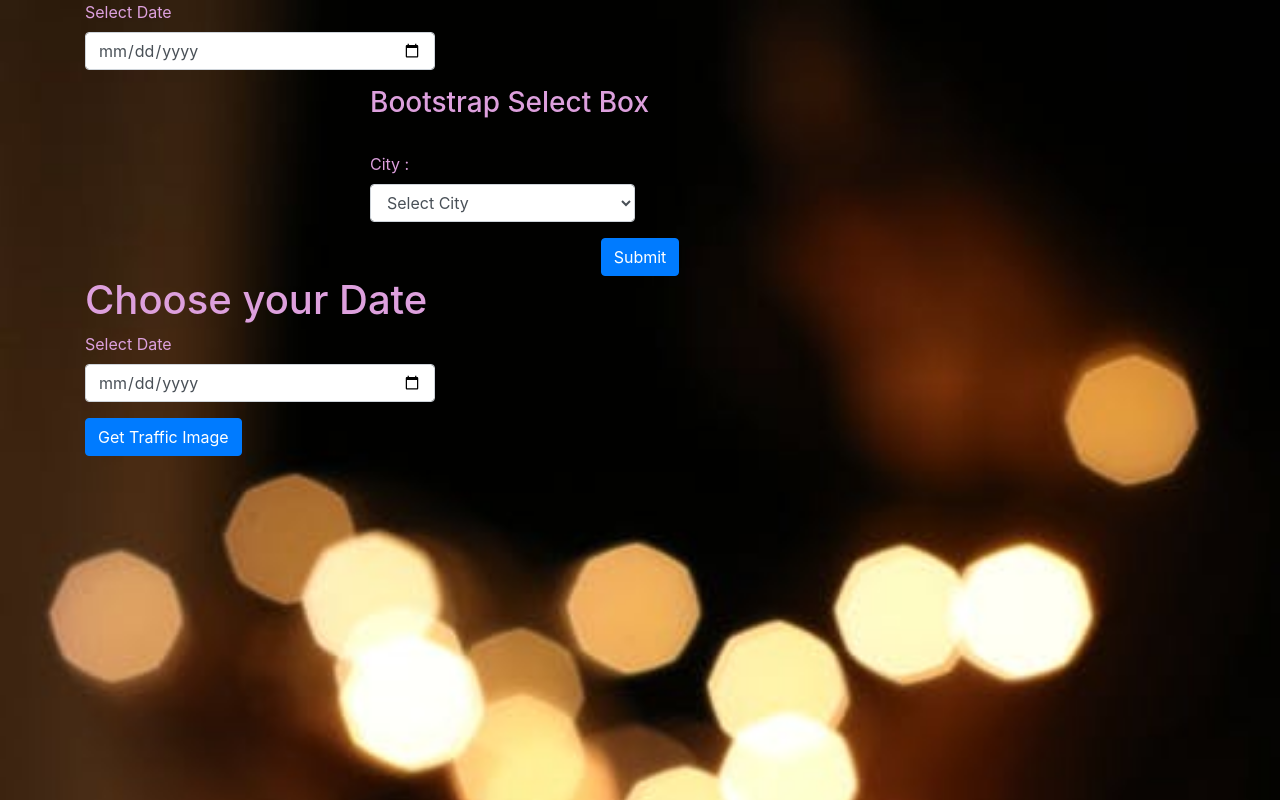
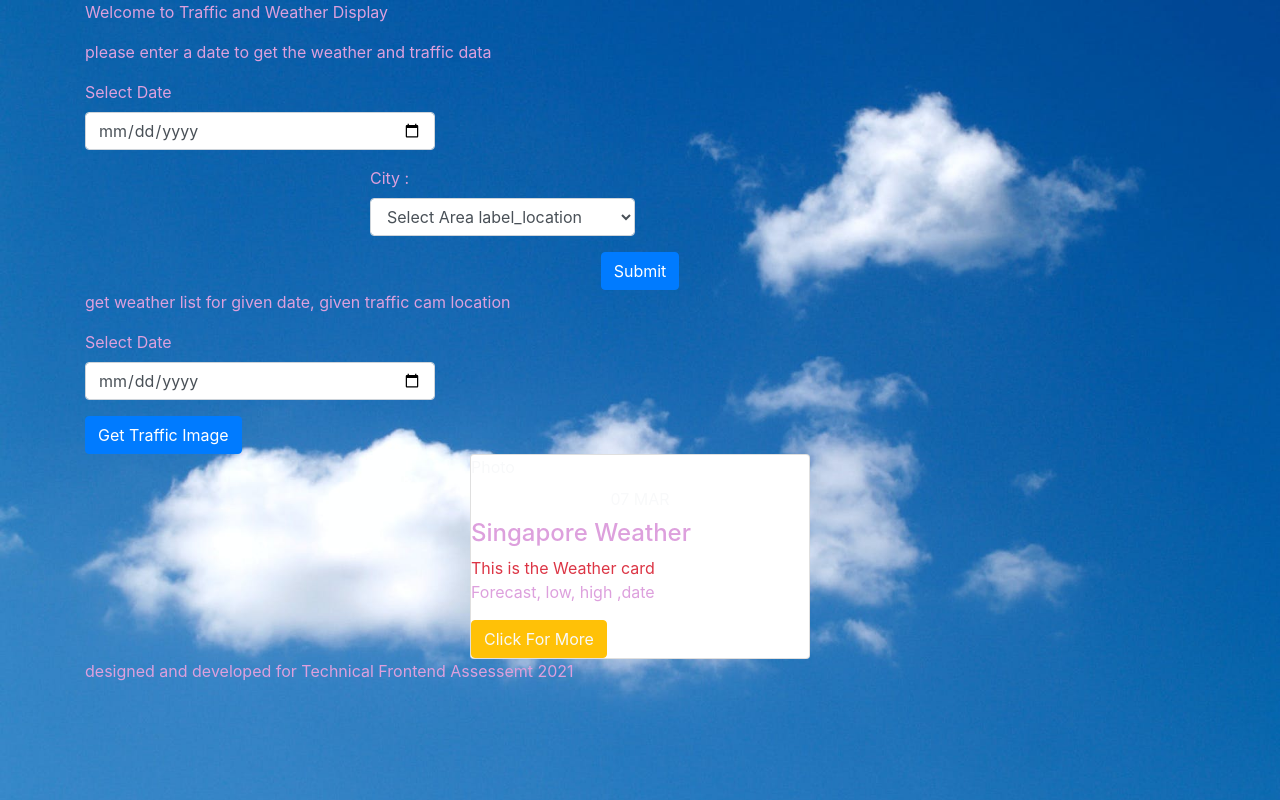
Before and after one commit to psjoshi20/Weather-Forecast-and-Traffic-React--App, a React (Create React App) app: page / in a window 1280 px wide. Built offline with nearby package versions, Linux system fonts and the light colour scheme.

Commit message:
master branch - created Mockup UI

```diff
--- a/src/App.js
+++ b/src/App.js
@@ -1,14 +1,14 @@
 import React, { useState}  from 'react';
 import TownSelector from './Component/TownSelector.js';
 import SelectBox from './Component/City.js';
-// import WeatherCard from './WeatherCard';
 import './App.css';
 import {Container} from 'react-bootstrap';
-// import UseFetch from './hooks/UseFetch';
 import LocationTraffic from './Component/LocationTraffic';
 import WeatherCard from './Component/WeatherCard.js';
-// import WeatherList from "./Component/WeatherList";
-import BootstrapDate from "./Component/Date.js"
+import WeatherList from "./Component/WeatherList";
+import BootstrapDate from "./Component/Date.js";
+import Footer from "./Component/Footer.js";
+import Header from "./Component/Header.js";
 
 function  App() {
 const[ weather, setWeather ] =useState([]);
@@ -16,10 +16,14 @@ const[ weather, setWeather ] =useState([]);
 
   return (
     <Container className="App">
+        <Header />
       <BootstrapDate />
       <SelectBox />
+      <WeatherList />
        {/* <TownSelector/> */}
      <LocationTraffic/>
+     <WeatherCard />
+     <Footer />
 
     </Container>
 
--- a/src/Component/City.js
+++ b/src/Component/City.js
@@ -30,16 +30,20 @@ class SelectBox extends React.Component{
                 <div className="row">
                     <div className="col-md-6 offset-md-3">
 
-                        <h3>Bootstrap Select Box</h3><br />
+                        {/* <h3>Bootstrap Select Box</h3><br /> */}
 
                             <div className="form-row">
                                 <div className="form-group col-md-6">
                                     <label>City :</label>
                                     <select className="form-control" name="city" onChange={this.handleInputChange}>
-                                        <option selected>Select City</option>
-                                        <option value="1">city 1</option>
-                                        <option value="2">city 2</option>
-                                        <option value="3">city 3</option>
+                                        <option selected>Select Area label_location</option>
+                                        <option value="1">Ang Mo Kio</option>
+                                        <option value="2">Bedok</option>
+                                        <option value="2">Bishan</option>
+                                        <option value="2">BoonLay</option>
+                                        <option value="2">Bukit Timah</option>
+                                        <option value="3">Changi</option>
+                                        <option value="3">City</option>
                                     </select>
                                 </div>
                             </div>
--- /dev/null
+++ b/src/Component/Footer.js
@@ -0,0 +1,11 @@
+import React from 'react';
+
+function Footer() {
+    return (
+        <div>
+            <p>designed and developed for Technical Frontend Assessemt 2021</p>
+        </div>
+    )
+}
+
+export default Footer;
--- /dev/null
+++ b/src/Component/Header.js
@@ -0,0 +1,11 @@
+import React from 'react'
+
+function Header() {
+  return (
+        <div>
+          <p> Welcome to Traffic and Weather Display</p>
+            <p> please enter a date to get the weather and traffic data</p>
+        </div>
+    )
+}
+export default Header;
--- a/src/Component/LocationTraffic.js
+++ b/src/Component/LocationTraffic.js
@@ -56,14 +56,14 @@ return(
 
       <Row>
          <div className="col">
-              <h1>Choose your Date </h1>
+              {/* <h1>Choose your Date </h1> */}
               {/* <BootstrapDate /> */}
               <div>
                 <div className="row">
                     <div className="col-md-4">
                         <Form.Group controlId="dob">
                             <Form.Label>Select Date</Form.Label>
-                            <Form.Control type="date" name="dob" placeholder="Date of Birth" />
+                            <Form.Control type="date" name="date" placeholder="Date " />
                         </Form.Group>
                     </div>
                 </div>
--- a/src/Component/WeatherCard.js
+++ b/src/Component/WeatherCard.js
@@ -12,9 +12,9 @@ const WeatherCard = ({dt, low, high, forecast, icon}) => {
             <label class="text-light">Photo</label>
             <label class="text-light date text-center">07 MAR</label>
             <div class="card-block">
-                <h4>Card title</h4>
-                <span class="text-danger">This is the card</span>
-                <p>Lorem ipsum dolor sit amet, epteur sint occaecat cupidatat non proident deserunt mollit anim id est laborum.</p>
+                <h4>Singapore Weather</h4>
+                <span class="text-danger">This is the  Weather card</span>
+                <p> Forecast, low, high ,date </p>
                 <button type="button" class="btn btn-warning text-light">Click For More</button>
             </div>
          </div>
--- a/src/Component/WeatherList.js
+++ b/src/Component/WeatherList.js
@@ -1,46 +1,14 @@
 import React from 'react'
 import { Col, Row } from 'react-bootstrap'
-import WeatherCard from './WeatherCard'
 
 
-// "forecasts": [
-//     {
-//       "temperature": {
-//         "low": 24,
-//         "high": 34
-//       },
-//       "date": "2021-02-27",
-//       "forecast": "Fair.",
-//       "relative_humidity": {
-//         "low": 60,
-//         "high": 90
-//       },
-//       "wind": {
-//         "speed": {
-//           "low": 10,
-//           "high": 20
-//         },
-//         "direction": "NW"
-//       },
-//       "timestamp": "2021-02-27T00:00:00+08:00"
-//     },
+function WeatherList() {
+  return (
+    <div>
 
-const WeatherList = ({weathers}) => {
-    return (
-        <Row>
-            {weathers.map(({dt, forecasts}) => {
-              <Col key ={dt}>
-                <WeatherCard
-                   high={forecasts.high}
-                   low={forecasts.low}
-                   dt={dt*1000}
-                //    forecast={weather[0].forecasts}
-                //    icon={weather[0].icon}
-                />
-              </Col>
-            })}
-        </Row>
-    )
+       <p>get weather list for given date, given traffic cam location</p>
+    </div>
+  )
 }
 
-export default WeatherList;
+export default WeatherList
--- a/src/index.css
+++ b/src/index.css
@@ -5,7 +5,8 @@ body {
       sans-serif;
     -webkit-font-smoothing: antialiased;
     -moz-osx-font-smoothing: grayscale;
-     background-image: url('./assets/background.jpeg');
+
+     background-image: url('./assets/bkground-sky.jpeg');
     background-size: cover;
     background-repeat: no-repeat;
   }
```
Also changed, not shown: src/assets/bkground-sky.jpeg (added).
